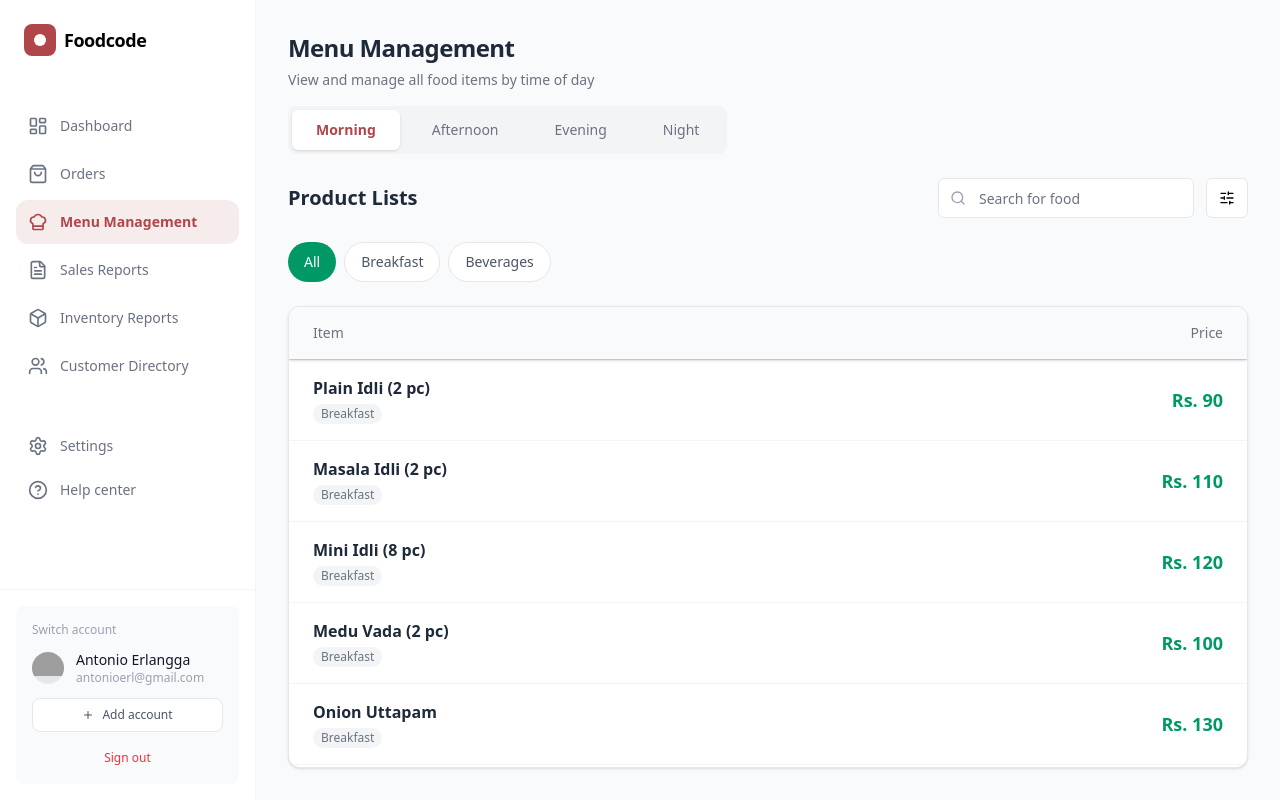
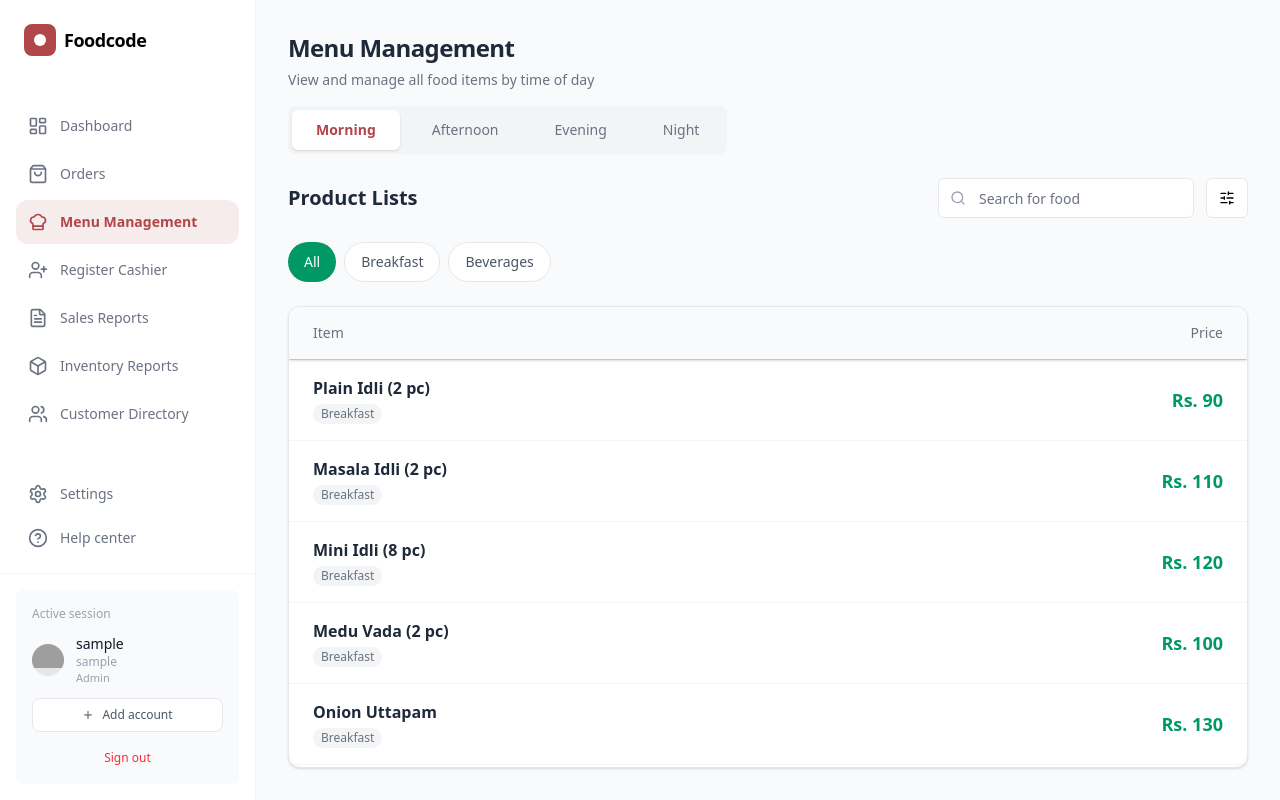
Before and after one commit to 23CSE311-SeeFood/seeFood_Dashboard, a Next.js app: page /staff/menu in a window 1280 px wide. Before the commit this address had no page. Built offline with nearby package versions, Linux system fonts and the light colour scheme; sample sign-in values are in the browser's storage; grey boxes are pictures that could not be loaded.

Commit message:
added role-gaurds

```diff
--- a/components/dashboard/product-grid.jsx
+++ b/components/dashboard/product-grid.jsx
@@ -1,7 +1,7 @@
 "use client";
 
 import { useState } from "react";
-import { Search, SlidersHorizontal, Plus, Minus } from "lucide-react";
+import { Search, SlidersHorizontal } from "lucide-react";
 import { Input } from "@/components/ui/input";
 import { Button } from "@/components/ui/button";
 import { Card, CardContent } from "@/components/ui/card";
--- a/components/dashboard/sidebar.jsx
+++ b/components/dashboard/sidebar.jsx
@@ -7,6 +7,7 @@ import {
     FileText,
     Box,
     Users,
+    UserPlus,
     Settings,
     HelpCircle,
     Plus
@@ -24,10 +25,20 @@ export function Sidebar() {
     const { user, logout } = useAuth();
     const pathname = usePathname();
 
+    const profile = {
+        name: user?.username ? user.username.split("@")[0] : "Staff Member",
+        email: user?.username ?? "staff@seefood.com",
+        role: user?.role ?? "staff",
+        avatar: `https://api.dicebear.com/7.x/avataaars/svg?seed=${encodeURIComponent(
+            user?.username ?? "seefood"
+        )}`,
+    };
+
     const menuItems = [
         { icon: LayoutDashboard, label: "Dashboard", href: "/staff/dashboard" },
         { icon: ShoppingBag, label: "Orders", href: "/staff/orders" },
         { icon: ChefHat, label: "Menu Management", href: "/staff/menu" },
+        { icon: UserPlus, label: "Register Cashier", href: "/staff/cashiers" },
         { icon: FileText, label: "Sales Reports", href: "/staff/sales" },
         { icon: Box, label: "Inventory Reports", href: "/staff/inventory" },
         { icon: Users, label: "Customer Directory", href: "/staff/customers" },
@@ -91,14 +102,15 @@ export function Sidebar() {
             <div className="p-4 border-t border-gray-100">
                 <Card className="bg-gray-50 border-0 shadow-none">
                     <CardContent className="p-4">
-                        <div className="text-xs text-gray-400 mb-3">Switch account</div>
+                        <div className="text-xs text-gray-400 mb-3">Active session</div>
                         <div className="flex items-center gap-3 mb-3">
                             <div className="w-8 h-8 rounded-full bg-gray-200 overflow-hidden">
-                                <img src="https://api.dicebear.com/7.x/avataaars/svg?seed=Antonio" alt="User" />
+                                <img src={profile.avatar} alt="User" />
                             </div>
                             <div className="flex-1 min-w-0">
-                                <div className="text-sm font-medium text-gray-900 truncate">Antonio Erlangga</div>
-                                <div className="text-xs text-gray-400 truncate">antonioerl@gmail.com</div>
+                                <div className="text-sm font-medium text-gray-900 truncate">{profile.name}</div>
+                                <div className="text-xs text-gray-400 truncate">{profile.email}</div>
+                                <div className="text-[11px] text-gray-400 capitalize">{profile.role}</div>
                             </div>
                         </div>
                         <Button variant="outline" className="w-full py-2 bg-white border-gray-200 rounded-lg text-xs font-medium text-gray-600 hover:bg-gray-50 h-auto mb-3">
--- a/components/global/auth-provider.jsx
+++ b/components/global/auth-provider.jsx
@@ -7,27 +7,35 @@ const AuthContext = createContext(null);
 
 export function AuthProvider({ children }) {
     const [user, setUser] = useState(null);
+    const [isInitialized, setIsInitialized] = useState(false);
     const router = useRouter();
 
     // Load session from localStorage on mount
     useEffect(() => {
         const savedSession = localStorage.getItem('seefood_session');
         if (savedSession) {
-            setUser(JSON.parse(savedSession));
+            try {
+                setUser(JSON.parse(savedSession));
+            } catch (error) {
+                console.warn("Invalid saved session. Clearing local session.", error);
+                localStorage.removeItem('seefood_session');
+            }
         }
+        setIsInitialized(true);
     }, []);
 
-    const login = (role, email, password) => {
+    const login = ({ role, username, token, device = "TERM-01", shift = "MORNING-A" }) => {
         const session = {
             role, // 'admin', 'cashier', 'operator'
-            username: email, // Using email as the username/identifier
-            device: 'TERM-01', // Mock device ID
-            shift: 'MORNING-A', // Mock shift
+            username, // Using email as the username/identifier
+            token, // Auth token when provided by API
+            device,
+            shift,
             loginTimestamp: new Date().toISOString(),
         };
 
         // Audit Log (Console for now, or in-memory)
-        console.log(`[AUDIT] Login: ${email} as ${role} at ${session.loginTimestamp}`);
+        console.log(`[AUDIT] Login: ${username} as ${role} at ${session.loginTimestamp}`);
 
         setUser(session);
         localStorage.setItem('seefood_session', JSON.stringify(session));
@@ -49,7 +57,7 @@ export function AuthProvider({ children }) {
     };
 
     return (
-        <AuthContext.Provider value={{ user, login, logout }}>
+        <AuthContext.Provider value={{ user, login, logout, isInitialized }}>
             {children}
         </AuthContext.Provider>
     );
--- a/components/global/role-guard.jsx
+++ b/components/global/role-guard.jsx
@@ -5,22 +5,23 @@ import { useRouter } from 'next/navigation';
 import { useEffect } from 'react';
 
 export function RoleGuard({ children, allowedRoles }) {
-    const { user } = useAuth();
+    const { user, isInitialized } = useAuth();
     const router = useRouter();
 
     useEffect(() => {
+        if (!isInitialized) return;
         if (!user) {
-            router.push('/staff/login');
+            router.replace('/staff/login');
             return;
         }
 
         if (!allowedRoles.includes(user.role)) {
             alert("Unauthorized Access");
-            router.push('/staff/login');
+            router.replace('/staff/login');
         }
-    }, [user, allowedRoles, router]);
+    }, [user, allowedRoles, router, isInitialized]);
 
-    if (!user || !allowedRoles.includes(user.role)) {
+    if (!isInitialized || !user || !allowedRoles.includes(user.role)) {
         return null;
     }
 
```
